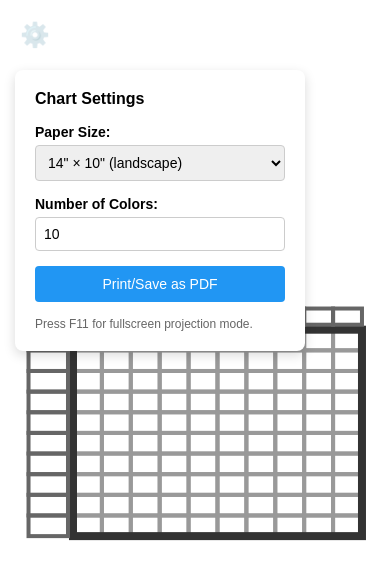
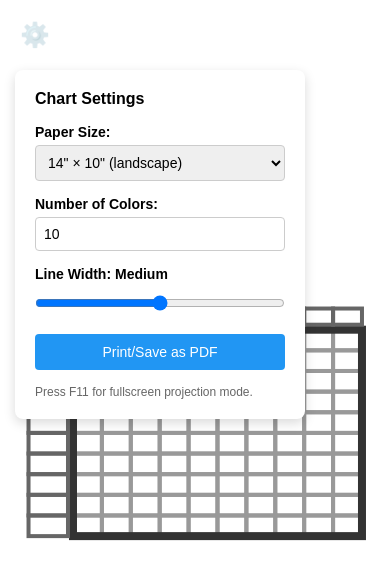
Before and after one commit to tonyjw/artist-sketch-challenge, a website: page watercolor-mixing-chart.html in a window 390 px wide. Both pictures are taken after a click on the element "⚙️". Drawn offline with Linux system fonts and the light colour scheme.

Commit message:
Add line width control to watercolor mixing chart (#9)
## Summary

- Adds a configurable line width control to the watercolor mixing chart
template
- Users can now adjust grid cell line thickness via a range slider with
three options: Thin (2px), Medium (4px), and Thick (6px)
- The line width setting only affects grid cells, preserving the
existing styling for label boxes and outer borders

## Implementation Details

- Added a new range slider input in the settings panel
- Created helper functions:
- `updateLineWidthLabel()`: Updates the displayed label
(Thin/Medium/Thick) as user moves the slider
- `getLineWidthPixels()`: Maps slider position (1-3) to pixel values
(2/4/6)
- Modified the `generateChart()` function to apply dynamic line width to
grid cells
- Added CSS styling for the range input to match existing controls

## Test Plan

- [x] All existing tests pass (4/4 passing)
- [ ] Open watercolor-mixing-chart.html in a browser
- [ ] Click the settings gear icon to open the settings panel
- [ ] Adjust the Line Width slider through all three positions (Thin,
Medium, Thick)
- [ ] Verify that the grid cell lines change thickness appropriately
- [ ] Verify that label boxes and outer border remain unchanged
- [ ] Test with different paper sizes (10×14 and 9×12)
- [ ] Test with different numbers of colors (4-20)
- [ ] Print/save as PDF and verify line widths render correctly
- [ ] Verify responsive behavior on window resize

## Technical Notes

The default line width is set to Medium (4px), matching the previous
hardcoded value, ensuring backward compatibility with existing usage.

```diff
--- a/watercolor-mixing-chart.html
+++ b/watercolor-mixing-chart.html
@@ -65,13 +65,19 @@
             font-size: 14px;
         }
 
-        select, input {
+        select, input[type="number"] {
             width: 100%;
             padding: 8px;
             border: 1px solid #ccc;
             border-radius: 4px;
             font-size: 14px;
             box-sizing: border-box;
+        }
+
+        input[type="range"] {
+            width: 100%;
+            margin: 8px 0;
+            cursor: pointer;
         }
 
         button {
@@ -146,6 +152,11 @@
         </div>
 
         <div class="control-group">
+            <label for="lineWidth">Line Width: <span id="lineWidthLabel">Medium</span></label>
+            <input type="range" id="lineWidth" value="2" min="1" max="3" step="1" oninput="updateLineWidthLabel(); generateChart()">
+        </div>
+
+        <div class="control-group">
             <button onclick="window.print()">Print/Save as PDF</button>
         </div>
 
@@ -173,6 +184,19 @@
                 controls.classList.remove('visible');
             }
         });
+
+        function updateLineWidthLabel() {
+            const lineWidth = document.getElementById('lineWidth').value;
+            const label = document.getElementById('lineWidthLabel');
+            const labels = ['Thin', 'Medium', 'Thick'];
+            label.textContent = labels[lineWidth - 1];
+        }
+
+        function getLineWidthPixels() {
+            const lineWidth = document.getElementById('lineWidth').value;
+            const widths = [2, 4, 6];
+            return widths[lineWidth - 1];
+        }
 
         function generateChart() {
             const paperSize = document.getElementById('paperSize').value;
@@ -224,6 +248,9 @@
             const gridStartX = margin + leftLabelWidth;
             const gridStartY = margin + topLabelHeight;
 
+            // Get dynamic line width for grid cells
+            const gridLineWidth = getLineWidthPixels();
+
             // Draw grid cells
             for (let row = 0; row < numColors; row++) {
                 for (let col = 0; col < numColors; col++) {
@@ -231,7 +258,7 @@
                     const y = gridStartY + row * cellHeight;
 
                     svg += `<rect x="${x}" y="${y}" width="${cellWidth}" height="${cellHeight}"
-                            fill="none" stroke="#999" stroke-width="4"/>`;
+                            fill="none" stroke="#999" stroke-width="${gridLineWidth}"/>`;
                 }
             }
 
```
